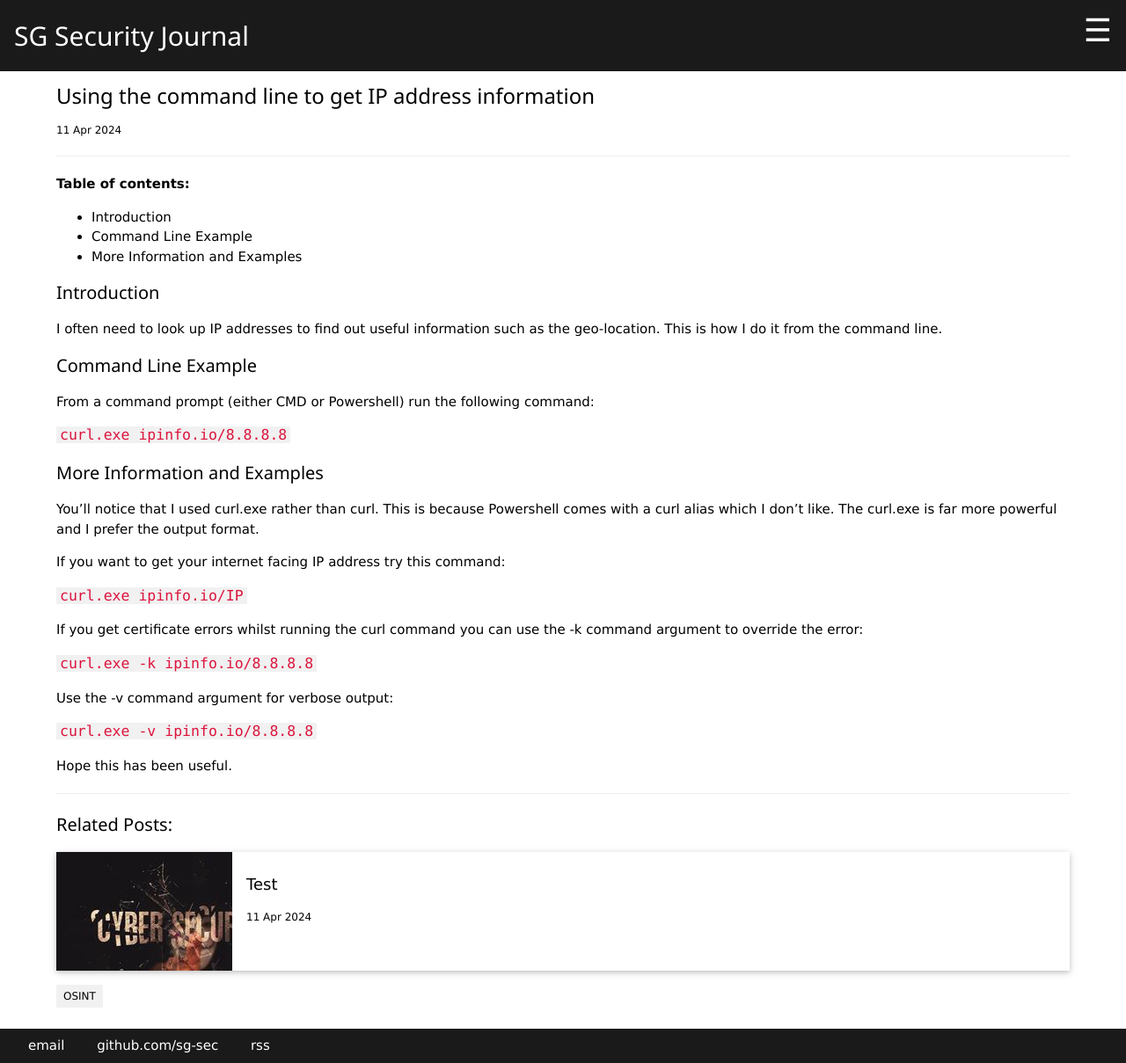
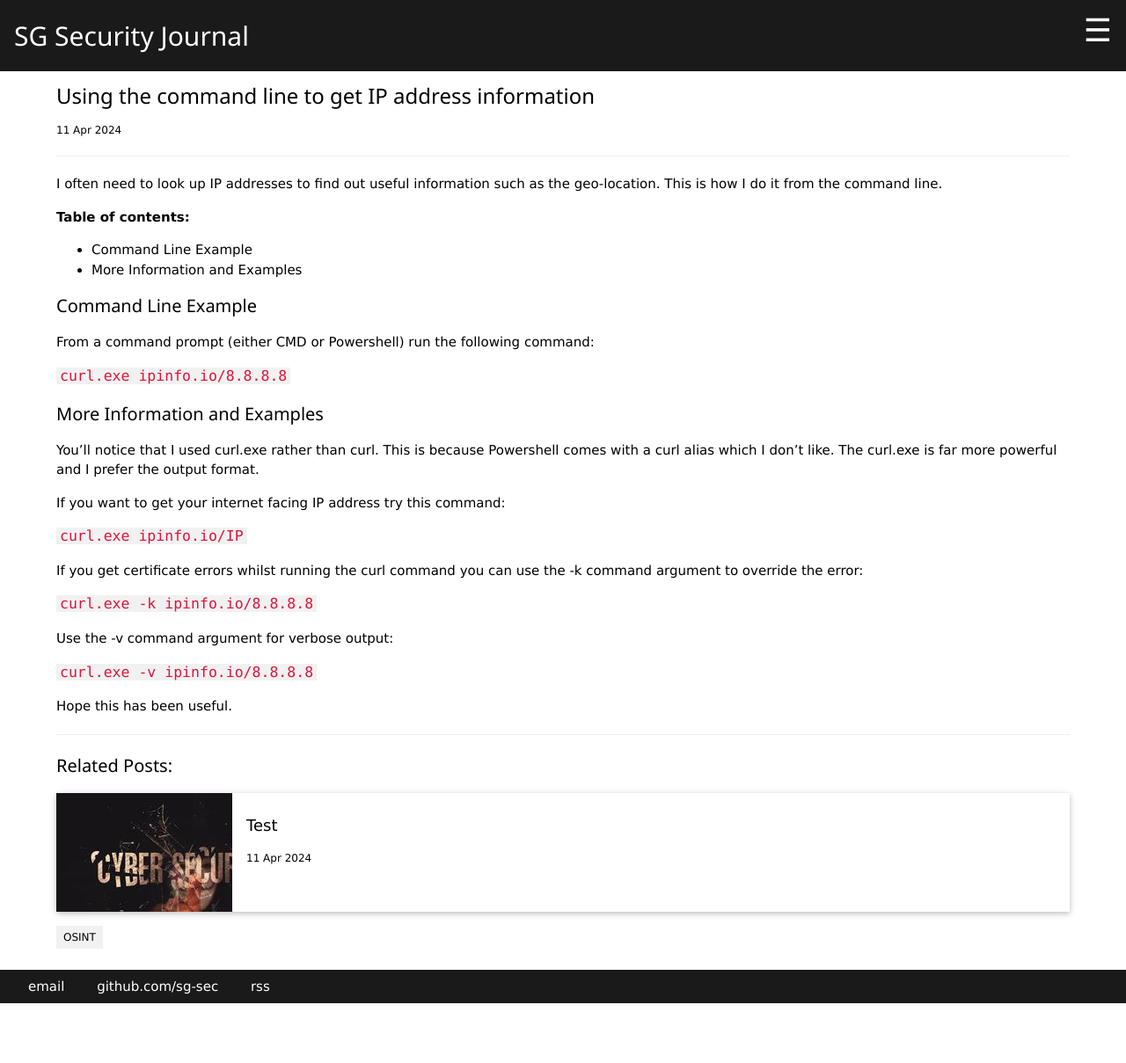
Before and after one commit to sg-sec/sg-sec.github.io, a Jekyll site: the page built from _posts/2024-04-11-IP_Address_Lookup.md, in a window 1280 px wide. Shown: the whole page at 88% size. Built offline with Jekyll 4.4.1, drawn with Linux system fonts in a browser that asks for light colours; after the commit the page ends 1141 px from its top, so only the background shows below that.

Commit message:
Update 2024-04-11-IP_Address_Lookup.md

```diff
--- a/_posts/2024-04-11-IP_Address_Lookup.md
+++ b/_posts/2024-04-11-IP_Address_Lookup.md
@@ -8,16 +8,11 @@ post_description: I often need to look up IP addresses to find out useful inform
 image: IP_address_search.jpg
 image_alt_text: Magnifying glass zooming in on scrolling IP addresses
 ---
+I often need to look up IP addresses to find out useful information such as the geo-location.  This is how I do it from the command line.
 
 **Table of contents:**
-- [Introduction](#item-one)
 - [Command Line Example](#item-two)
 - [More Information and Examples](#item-three)
-
-<!-- headings -->
-<a id="item-one"></a>
-#### Introduction
-I often need to look up IP addresses to find out useful information such as the geo-location.  This is how I do it from the command line.
 
 <a id="item-two"></a>
 #### Command Line Example
```
